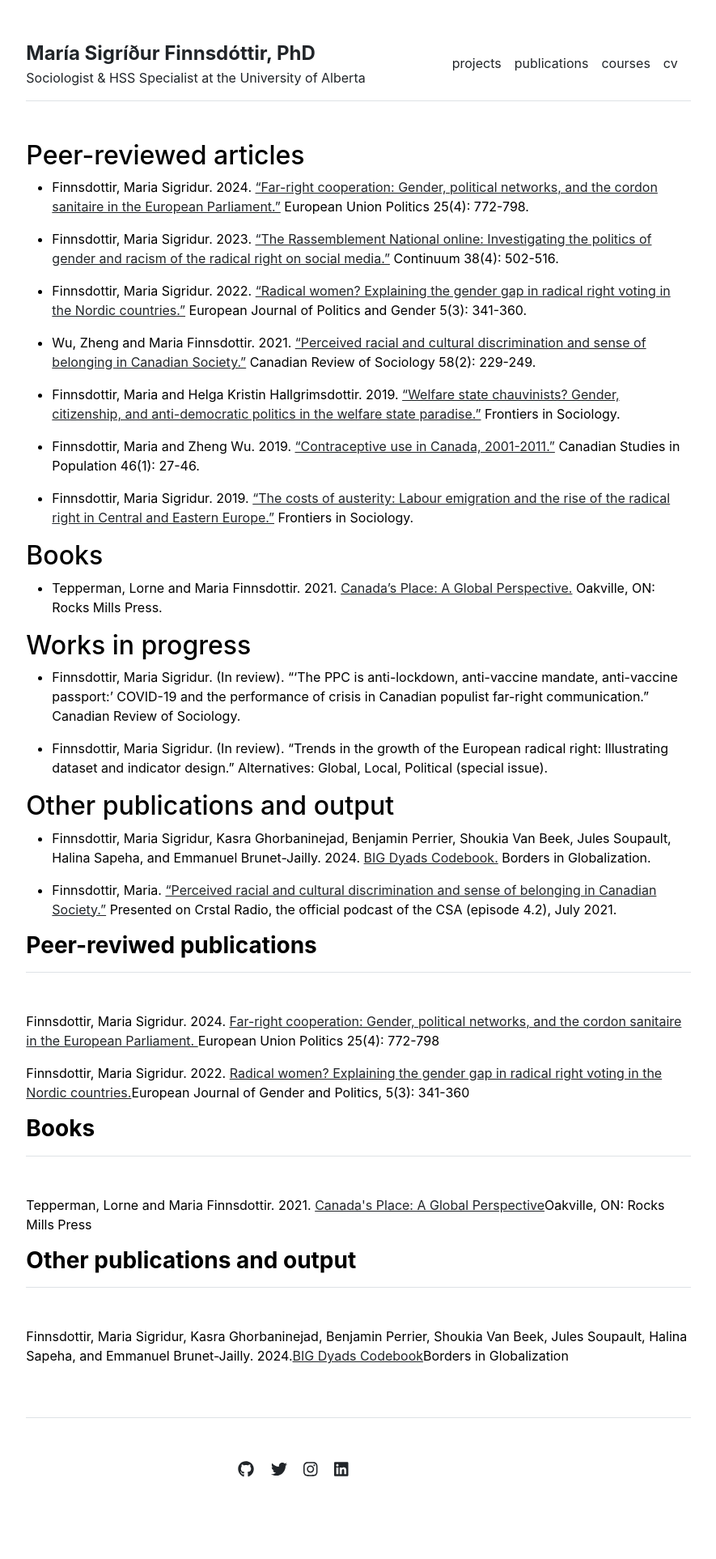
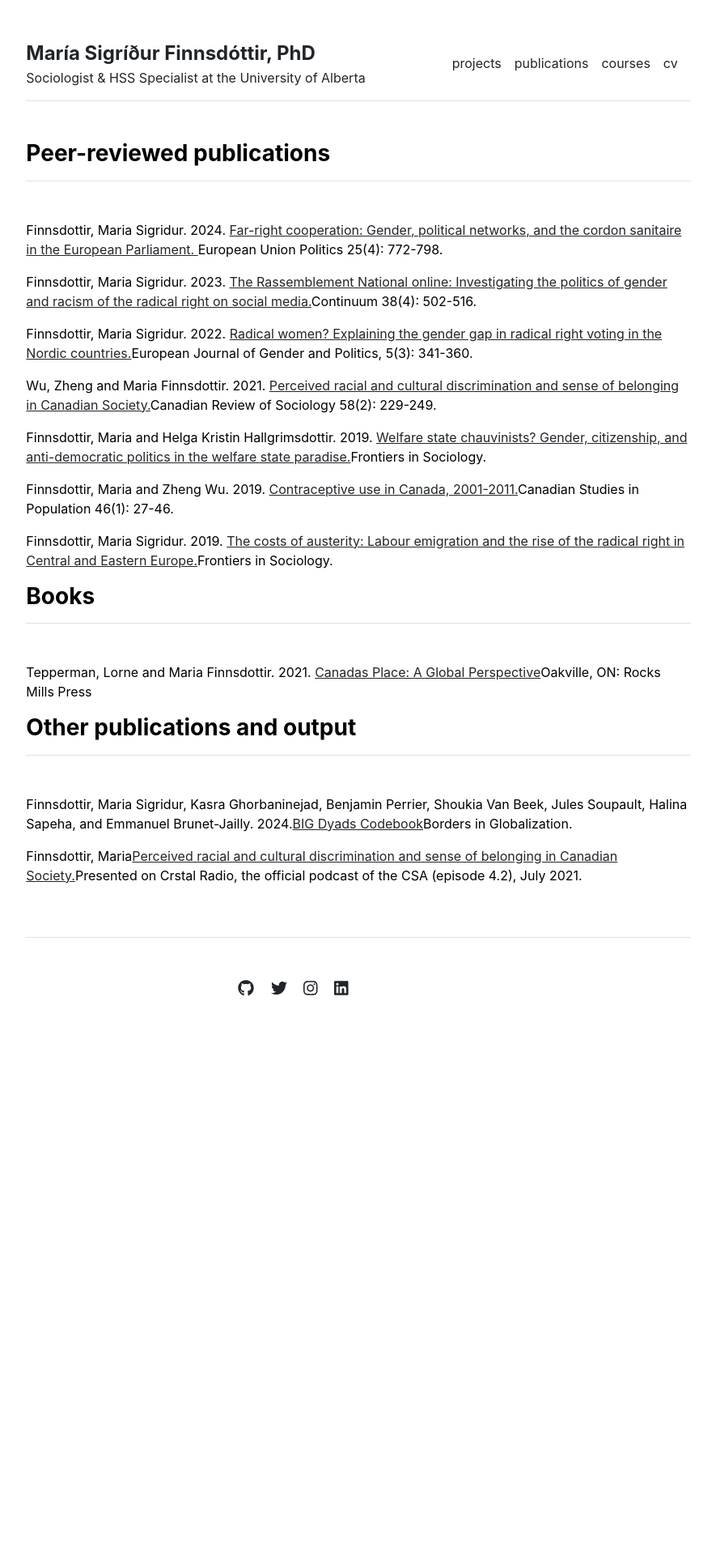
Before and after one commit to finnsdottir/finnsdottir.github.io, a Jekyll site: the page built from publications.md, in a window 1280 px wide. Shown: the whole page at 81% size, without its empty margins (197-1082 px from the left). Built offline with Jekyll 4.4.1, drawn with Linux system fonts in a browser that asks for light colours; after the commit the page ends 1332 px from its top, so only the background shows below that.

Commit message:
hopefully final pubs fix

```diff
--- a/_includes/publications.html
+++ b/_includes/publications.html
@@ -1,23 +1,26 @@
 <div class="row g-5 mb-5">
   <div>
-    <h3 class="fw-bold border-bottom pb-3 mb-5">Peer-reviwed publications</h3>
     {% if page.title == "Home" %}
+    <h3 class="fw-bold border-bottom pb-3 mb-5">Publications</h3>
       {% for item in site.data.publications.featured %}
         <p>{{ item.author }}<a href="{{ item.url }}">{{ item.name }}</a>{{ item.citation }}</p>
       {% endfor %}
     {% else %}
+    <h3 class="fw-bold border-bottom pb-3 mb-5">Peer-reviewed publications</h3>
       {% for item in site.data.publications.index %}
         <p>{{ item.author }}<a href="{{ item.url }}">{{ item.name }}</a>{{ item.citation }}</p>
+      <p></p>
       {% endfor %}
     <h3 class="fw-bold border-bottom pb-3 mb-5">Books</h3>
       {% for item in site.data.publications.books %}
         <p>{{ item.author }}<a href="{{ item.url }}">{{ item.name }}</a>{{ item.citation }}</p>
+      <p></p>
       {% endfor %}
     <h3 class="fw-bold border-bottom pb-3 mb-5">Other publications and output</h3>
       {% for item in site.data.publications.other %}
         <p>{{ item.author }}<a href="{{ item.url }}">{{ item.name }}</a>{{ item.citation }}</p>
+      <p></p>
       {% endfor %}
-
     {% endif %}
     </div>
 </div>
--- a/publications.md
+++ b/publications.md
@@ -2,35 +2,3 @@
 layout: publications
 title: "Publications"
 ---
-## Peer-reviewed articles
-
-- Finnsdottir, Maria Sigridur. 2024. [“Far-right cooperation: Gender, political networks, and the cordon sanitaire in the European Parliament.”](https://journals.sagepub.com/doi/full/10.1177/14651165241274365) European Union Politics 25(4): 772-798.
-
-- Finnsdottir, Maria Sigridur. 2023. ["The Rassemblement National online: Investigating the politics of gender and racism of the radical right on social media."](https://www.tandfonline.com/doi/abs/10.1080/10304312.2023.2296342) Continuum 38(4): 502-516.
-
-- Finnsdottir, Maria Sigridur. 2022. [“Radical women? Explaining the gender gap in radical right voting in the Nordic countries.”](https://bristoluniversitypressdigital.com/view/journals/ejpg/5/3/article-p341.xml?rskey=yqeiQx&result=2) European Journal of Politics and Gender 5(3): 341-360.
-
-- Wu, Zheng and Maria Finnsdottir. 2021. [“Perceived racial and cultural discrimination and sense of belonging in Canadian Society.”](https://onlinelibrary.wiley.com/doi/10.1111/cars.12339) Canadian Review of Sociology 58(2): 229-249.
-
-- Finnsdottir, Maria and Helga Kristin Hallgrimsdottir. 2019. [“Welfare state chauvinists? Gender, citizenship, and anti-democratic politics in the welfare state paradise.”](https://www.frontiersin.org/articles/10.3389/fsoc.2018.00046/full) Frontiers in Sociology.
-
-- Finnsdottir, Maria and Zheng Wu. 2019. [“Contraceptive use in Canada, 2001-2011.”](https://link.springer.com/article/10.1007/s42650-019-00003-w) Canadian Studies in Population 46(1): 27-46.
-
-- Finnsdottir, Maria Sigridur. 2019. [“The costs of austerity: Labour emigration and the rise of the radical right in Central and Eastern Europe.”](https://www.frontiersin.org/articles/10.3389/fsoc.2019.00069/full) Frontiers in Sociology.
-
-
-## Books
-
-- Tepperman, Lorne and Maria Finnsdottir. 2021. [Canada’s Place: A Global Perspective.](https://rocksmillspress.com/shop/ols/products/canadas-place-a-global-perspective) Oakville, ON: Rocks Mills Press.
-
-## Works in progress
-
-- Finnsdottir, Maria Sigridur. (In review). “‘The PPC is anti-lockdown, anti-vaccine mandate, anti-vaccine passport:’ COVID-19 and the performance of crisis in Canadian populist far-right communication.” Canadian Review of Sociology.
-
-- Finnsdottir, Maria Sigridur. (In review). “Trends in the growth of the European radical right: Illustrating dataset and indicator design.” Alternatives: Global, Local, Political (special issue).
-
-## Other publications and output
-
-- Finnsdottir, Maria Sigridur, Kasra Ghorbaninejad, Benjamin Perrier, Shoukia Van Beek, Jules Soupault, Halina Sapeha, and Emmanuel Brunet-Jailly. 2024. [BIG Dyads Codebook.](https://biglobalization.org/wp-content/uploads/2024/12/Borders-in-Globalization-Database-Codebook_2024.pdf) Borders in Globalization.
-
-- Finnsdottir, Maria. [“Perceived racial and cultural discrimination and sense of belonging in Canadian Society.”](https://www.crstalradio.com/podcasts/episode-42) Presented on Crstal Radio, the official podcast of the CSA (episode 4.2), July 2021.
```
Also changed, not shown: _data/publications.yml (+12 -6 lines).
